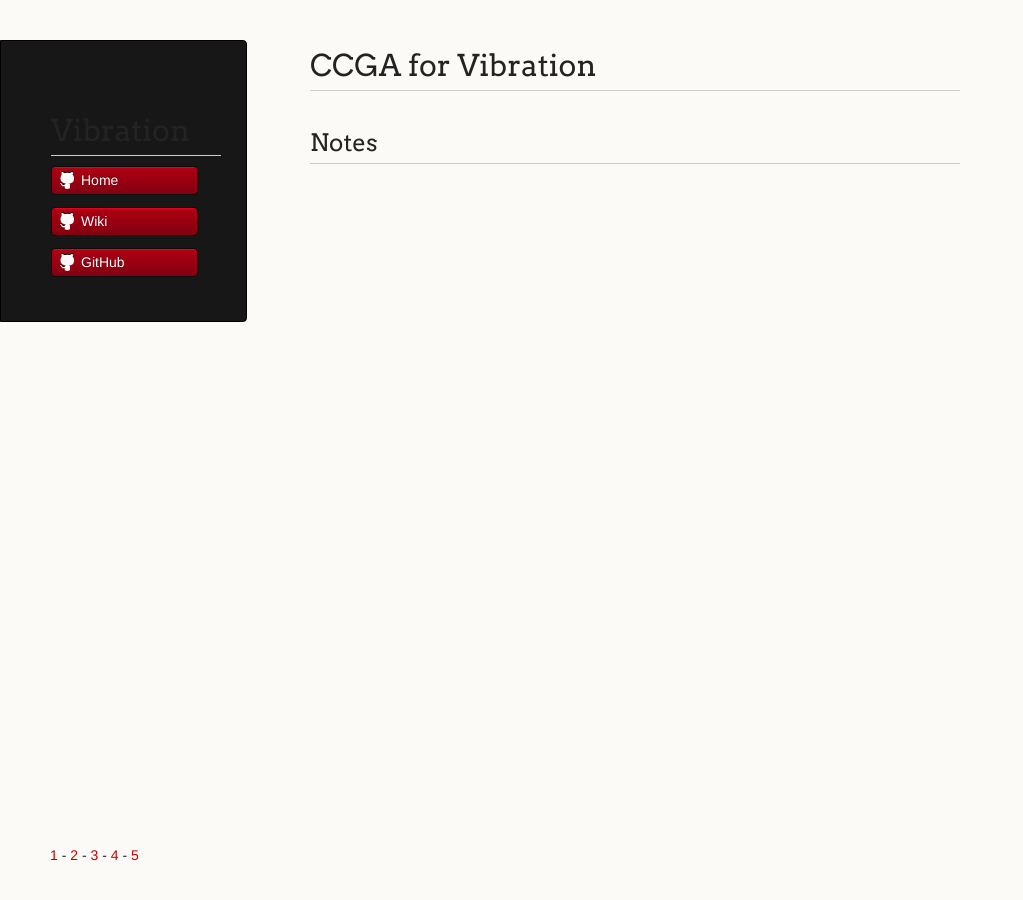
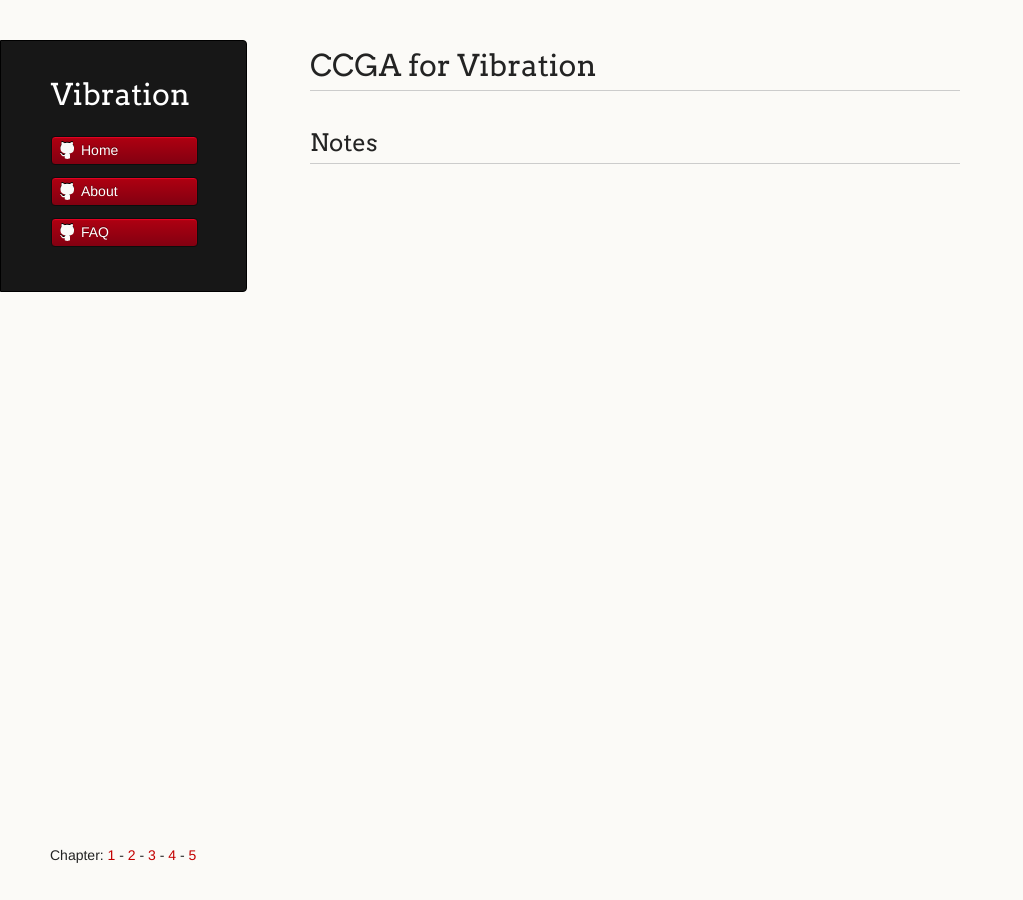
Before and after one commit to vireax/vibration, a Jekyll site: the page built from index.html, in a window 1280 px wide. Shown: the whole page, without its empty margins (0-1023 px from the left). Built offline with Jekyll 4.4.1, drawn with Linux system fonts in a browser that asks for light colours.

Commit message:
Update default.html

```diff
--- a/_layouts/default.html
+++ b/_layouts/default.html
@@ -8,7 +8,6 @@
     <link rel="stylesheet" href="{{ site.baseurl }}/stylesheets/styles.css">
     <link rel="stylesheet" href="{{ site.baseurl }}/stylesheets/pygment_trac.css">
     <script src="{{ site.baseurl }}/javascripts/scale.fix.js"></script>
-    <script type="text/javascript" src="http://cdn.mathjax.org/mathjax/latest/MathJax.js?config=TeX-AMS-MML_HTMLorMML"></script>
     <meta name="viewport" content="width=device-width, initial-scale=1, user-scalable=no">
     <!--[if lt IE 9]>
     <script src="//html5shiv.googlecode.com/svn/trunk/html5.js"></script>
@@ -17,15 +16,11 @@
   <body>
     <div class="wrapper">
       <header>
-        <h1 class="header">{{ site.name }}</h1>
-        <!-- p class="header">Vibration 201312</p -->
-
+        <p class="header">{{ site.name }}</p>
         <ul>
-          <!--li class="download"><a class="buttons" href="https://github.com/Vireax/vibration/zipball/master">Download ZIP</a></li-->
-          <!--li class="download"><a class="buttons" href="https://github.com/Vireax/vibration/tarball/master">Download TAR</a></li-->
           <li><a class="buttons github" href="{{ site.baseurl }}">Home</a></li>
-          <li><a class="buttons github" href="https://github.com/vireax/wiki">Wiki</a></li>
-          <li><a class="buttons github" href="https://github.com/vireax">GitHub</a></li>
+          <li><a class="buttons github" href="{{ site.baseurl }}/about.html">About</a></li>
+          <li><a class="buttons github" href="{{ site.baseurl }}/faq.html">FAQ</a></li>
         </ul>
 
         <!--p class="header">This project is maintained by <a class="header name" href="https://github.com/Vireax">Vireax</a></p-->
@@ -38,7 +33,7 @@
 
       <footer>
         <!--p><small>Hosted on <a href="http://pages.github.com">GitHub Pages</a> using the Dinky theme</small></p-->
-        <p><small>
+        <p><small>Chapter:
         <a href="{{ site.baseurl }}/ch1.html">1</a> -
         <a href="{{ site.baseurl }}/ch2.html">2</a> -
         <a href="{{ site.baseurl }}/ch3.html">3</a> -
@@ -47,6 +42,6 @@
       </footer>
     </div>
     <!--[if !IE]><script>fixScale(document);</script><![endif]-->
-
+<script type="text/javascript" src="http://cdn.mathjax.org/mathjax/latest/MathJax.js?config=TeX-AMS-MML_HTMLorMML"></script>
   </body>
 </html>
```
